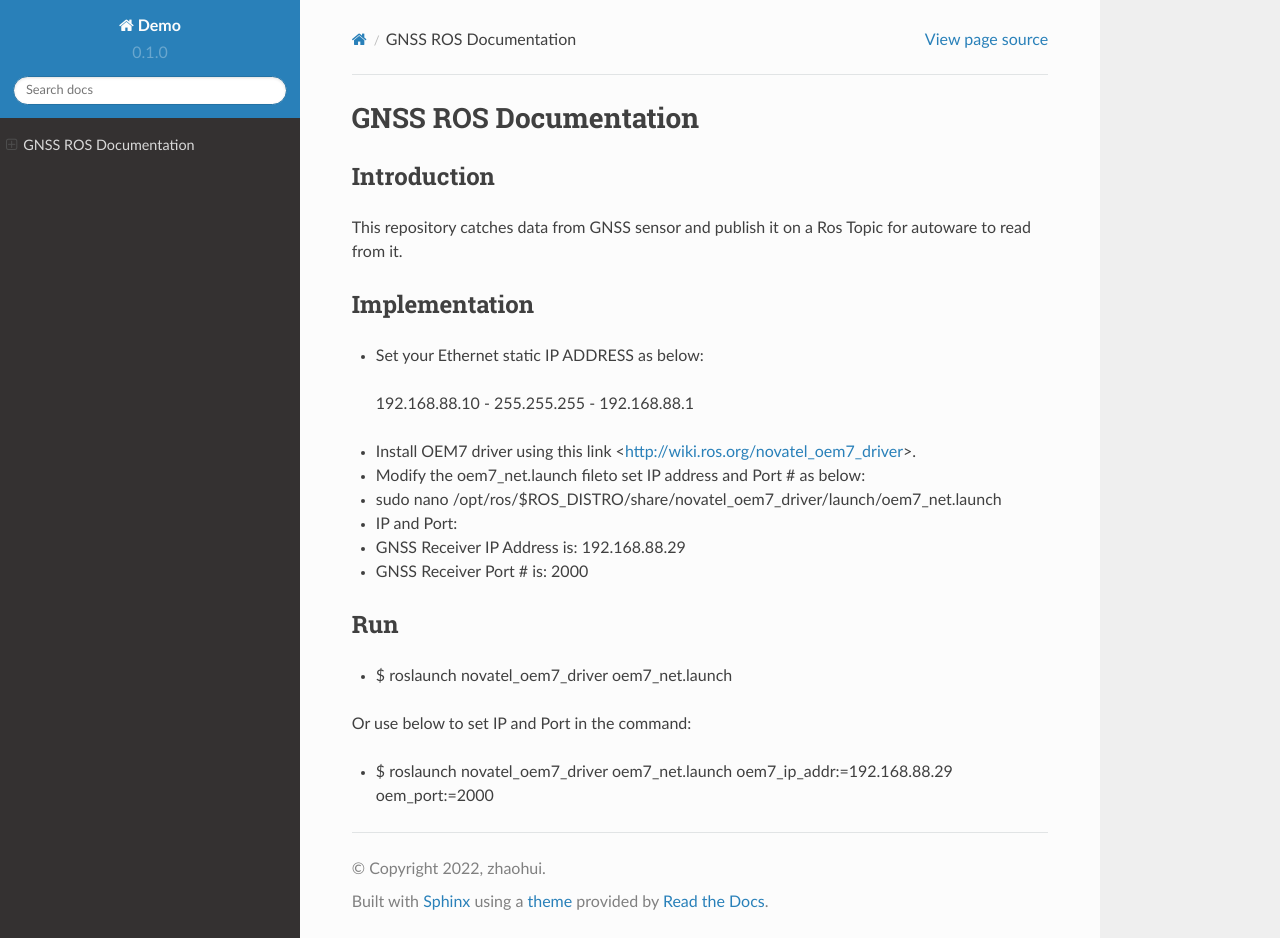
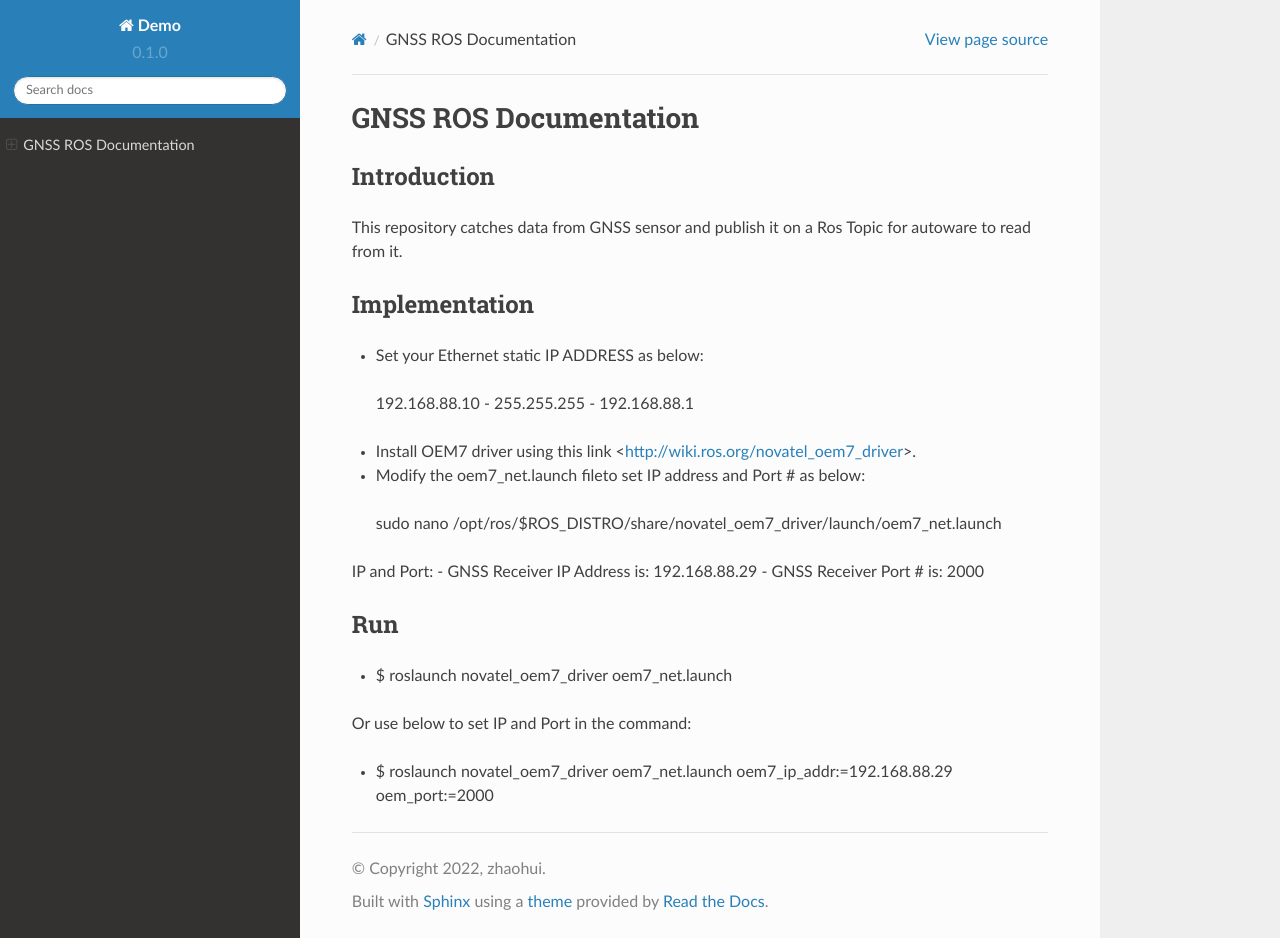
Before and after one commit to CATS-Lab/AV-Development-GPS, a Sphinx documentation site: the page built from docs/source/index.rst, in a window 1280 px wide and 938 px high. Built offline with Sphinx 7.4.7 and the Read the Docs theme 2.0.0, drawn with Linux system fonts in a browser that asks for light colours.

```diff
--- a/docs/source/index.rst
+++ b/docs/source/index.rst
@@ -14,9 +14,9 @@ Implementation
 
 - Modify the  oem7_net.launch fileto set IP address and Port # as below:
 
-- sudo nano /opt/ros/$ROS_DISTRO/share/novatel_oem7_driver/launch/oem7_net.launch
+ sudo nano /opt/ros/$ROS_DISTRO/share/novatel_oem7_driver/launch/oem7_net.launch
 
-- IP and Port:
+IP and Port:
 - GNSS Receiver IP Address is: 192.168.88.29
 - GNSS Receiver Port # is: 2000
 
```
